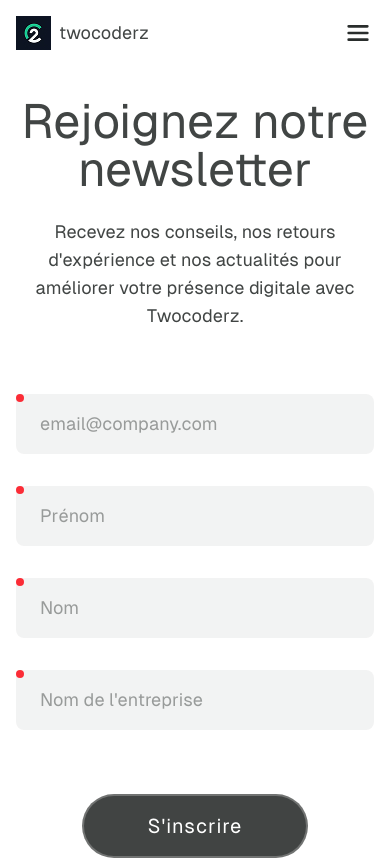
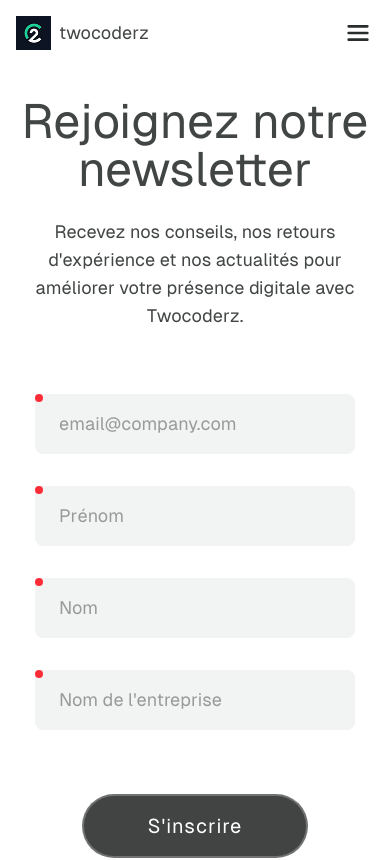
Before and after one commit to twocoderz/twocoderz.team, a React (Vite) app: page /subscribe in a window 390 px wide. Shown: the top 860 px of the page. Built offline with nearby package versions, Linux system fonts and the light colour scheme.

Commit message:
finish subscribe page responsiveness

```diff
--- a/src/pages/subscribe/SubscribePage.tsx
+++ b/src/pages/subscribe/SubscribePage.tsx
@@ -17,7 +17,9 @@ export default function SubscribePage() {
       />
       <Container>
         <div className="mx-auto max-w-xl mb-p12">
-          <SubscribeForm />
+          <div className="w-full mx-auto max-w-xs md:mx-0 md:max-w-none">
+            <SubscribeForm />
+          </div>
           <div className="text-center pt-p8">
             <Button variant="primary" size="sp">
               <span>S&apos;inscrire</span>
--- a/src/pages/subscribe/components/SubscribeForm.tsx
+++ b/src/pages/subscribe/components/SubscribeForm.tsx
@@ -2,7 +2,8 @@ import Input from "../../../shared/components/ui/MyInput";
 
 export default function SubscribeForm() {
   return (
-    <form action="" className="flex flex-col gap-p8 mb-p8">
+    <form action="" className="w-full mb-p8">
+      <div className="flex flex-col gap-p8">
         <Input
           type="email"
           required
@@ -28,9 +29,10 @@ export default function SubscribeForm() {
           type="text"
           required
           autoComplete="organization"
-        placeholder="Nom de l&apos;entreprise"
+          placeholder="Nom de l'entreprise"
           className="placeholder:text-black-40 placeholder:text-lg w-full"
         />
+      </div>
     </form>
   );
 }
```
Lines whose indentation alone changed are shown as unchanged.
